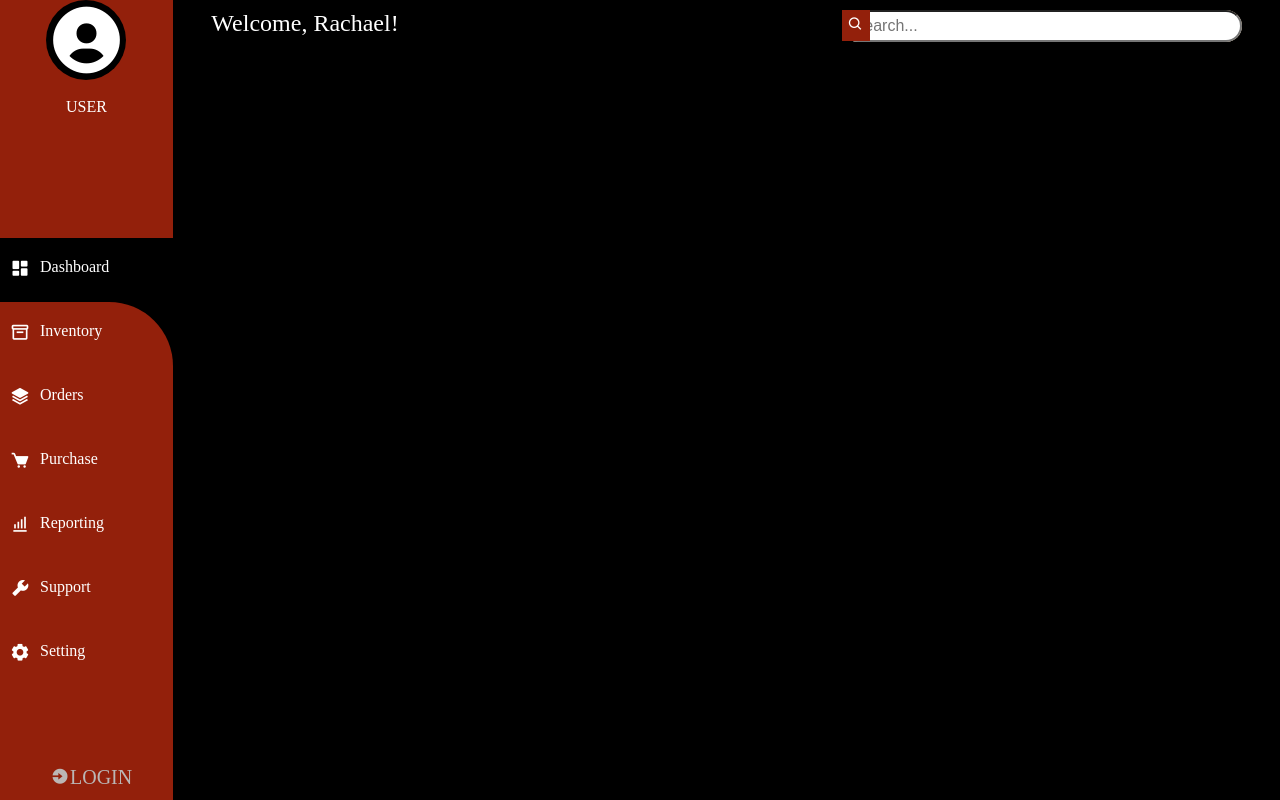
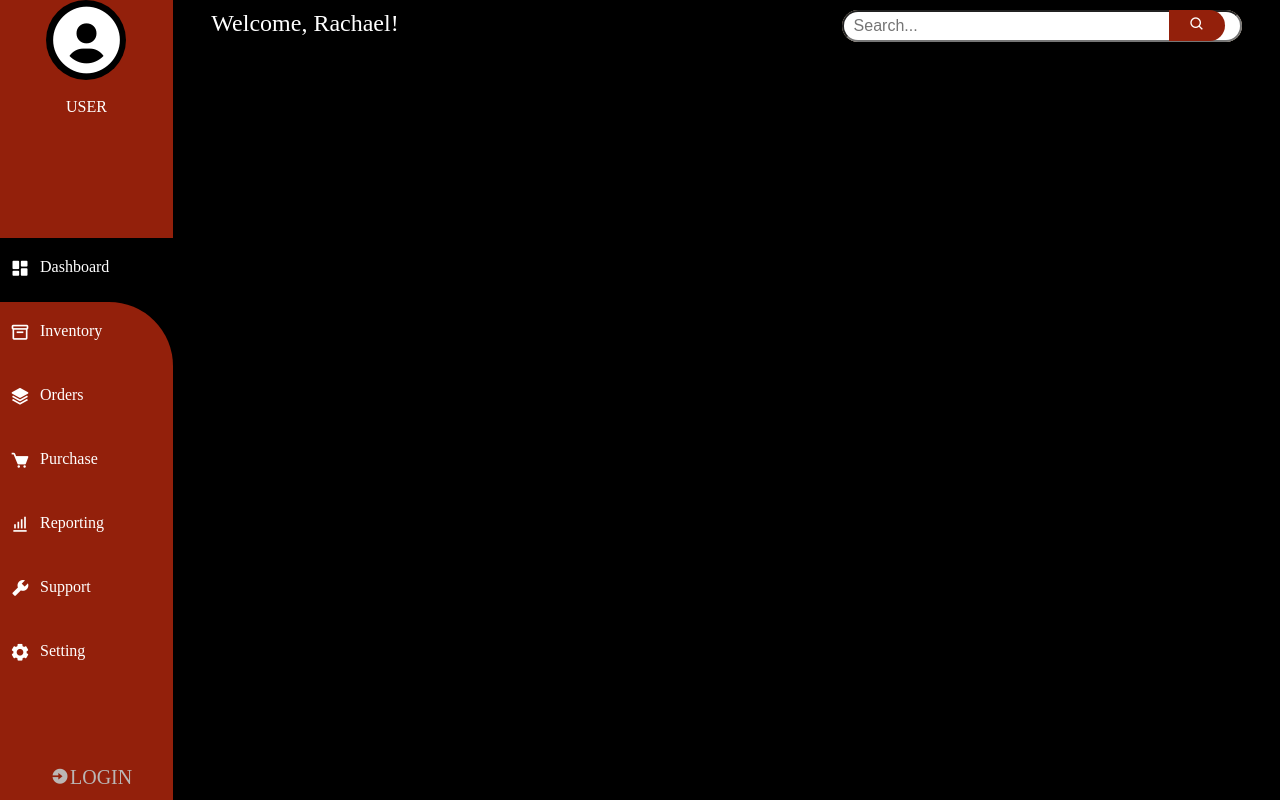
Before and after one commit to Lovethrech/personal-finance-manager, a Vue app: page / in a window 1280 px wide. Built offline with nearby package versions, Linux system fonts and the light colour scheme.

Commit message:
...working on top-main-nav container.

```diff
--- a/src/components/MainTopNav.vue
+++ b/src/components/MainTopNav.vue
@@ -55,10 +55,11 @@
 }
 .search-icon-ctn{
     position:absolute;
-
+    right:55px;
     background-color: #93200B;
     color:#fff;
-    padding:6px;
+    padding: 6px 20px;
+    border-radius: 0 100px 100px 0;
 }
 .notification-icon-ctn{
 
```
